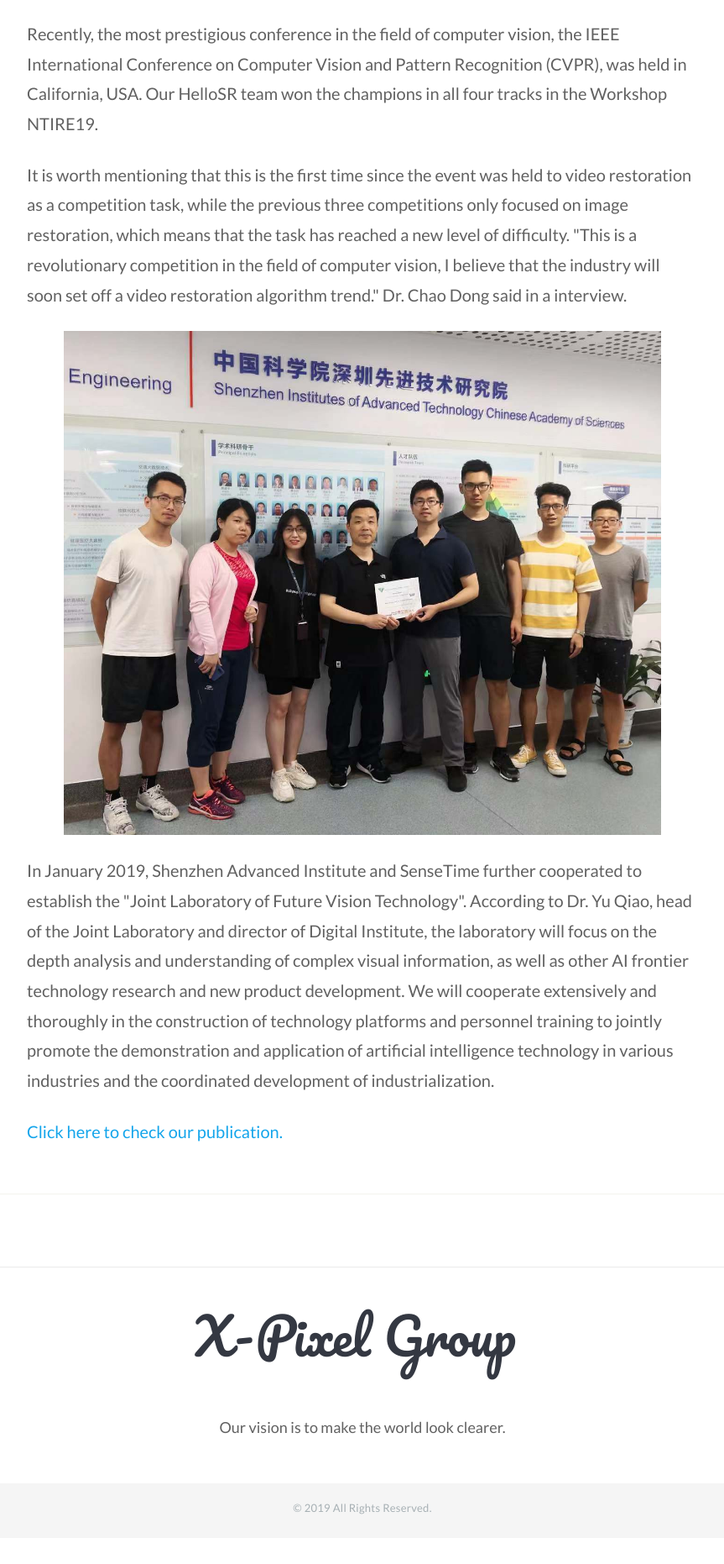
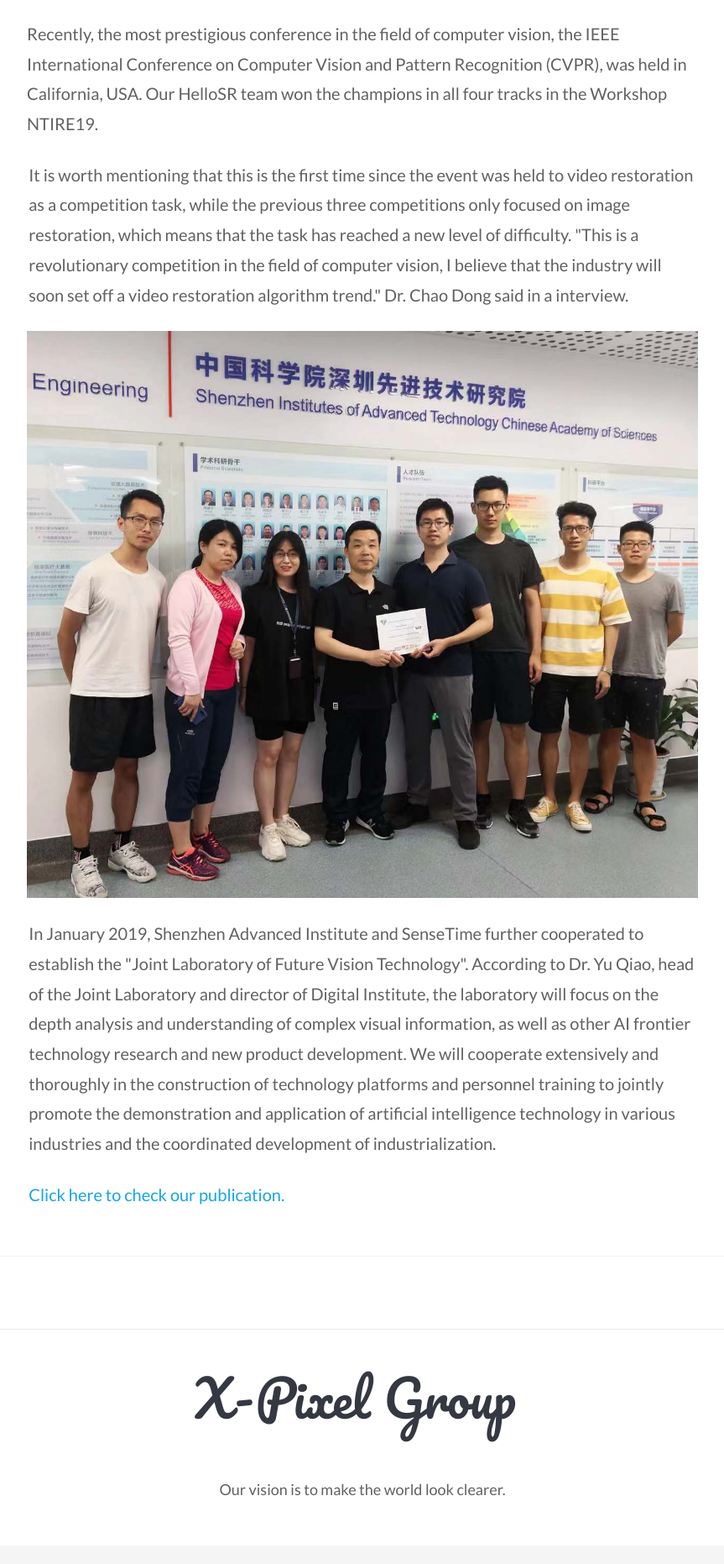
Before and after one commit to SuperLowLevel/SuperLowLevel.github.io, a Jekyll site: the page built from _posts/news/2019-07-02-Our-HelloSR-team-won-the-champions-in-all-four-tracks-in-the-NTIRE19.md, in a window 1280 px wide. Shown: the part 1223-3085 px from the top of the page at 84% size, without its empty margins (208-1071 px from the left). Built offline with Jekyll 4.4.1, drawn with Linux system fonts in a browser that asks for light colours; before the commit the page ends 3054 px from its top, so only the background shows below that.

Commit message:
fix image to adjust mobile

```diff
--- a/_posts/news/2019-07-02-Our-HelloSR-team-won-the-champions-in-all-four-tracks-in-the-NTIRE19.md
+++ b/_posts/news/2019-07-02-Our-HelloSR-team-won-the-champions-in-all-four-tracks-in-the-NTIRE19.md
@@ -15,7 +15,7 @@ code: None  # If has data, post code link here, otherwise None
 paperLink: https://link.springer.com/chapter/10.1007/978-3-319-10593-2_13  # post paper pdf link here
 ---
 
-<center><img src="http://xpixel.group/images/news/ch2.jpg" width = "auto" height = "600"  /></center>
+<center><img src="http://xpixel.group/images/news/ch2.jpg" width = "800" height = "auto"  /></center>
 
 &nbsp;
 &nbsp;
@@ -31,7 +31,7 @@ Our HelloSR team won the champions in all four tracks in the Workshop NTIRE19.
 
 
 <center>
-<p style="font-size:20px;width:800px;text-align:left" >
+<p style="font-size:20px;width:68%;text-align:left" >
 
 It is worth mentioning that this is the first time since the event was held to video restoration as a competition task, while the previous three competitions only focused on image restoration, which means that the task has reached a new level of difficulty. "This is a revolutionary competition in the field of computer vision, I believe that the industry will soon set off a video restoration algorithm trend." Dr. Chao Dong said in a interview.
 
@@ -40,11 +40,11 @@ It is worth mentioning that this is the first time since the event was held to v
 &nbsp;
 
 
-<center><img src="http://xpixel.group/images/news/ch1.jpg" width = "auto" height = "600"  /></center>
+<center><img src="http://xpixel.group/images/news/ch1.jpg" width = "800" height = "auto"  /></center>
 
 &nbsp;
 <center>
-<p style="font-size:20px;width:800px;text-align:left" >
+<p style="font-size:20px;width:68%;text-align:left" >
 
 In January 2019, Shenzhen Advanced Institute and SenseTime further cooperated to establish the "Joint Laboratory of Future Vision Technology". According to Dr. Yu Qiao, head of the Joint Laboratory and director of Digital Institute, the laboratory will focus on the depth analysis and understanding of complex visual information, as well as other AI frontier technology research and new product development. We will cooperate extensively and thoroughly in the construction of technology platforms and personnel training to jointly promote the demonstration and application of artificial intelligence technology in various industries and the coordinated development of industrialization.
 
@@ -53,7 +53,7 @@ In January 2019, Shenzhen Advanced Institute and SenseTime further cooperated to
 &nbsp;
 
 <center>
-<p style="font-size:20px;width:800px;text-align:left" >
+<p style="font-size:20px;width:68%;text-align:left" >
 
 <a href="http://xpixel.group/2019/06/24/EDVR-Video-Restoration-With-Enhanced-Deformable-Convolutional-Networks.html"><font class="text-primary">Click here to check our publication.</font></a>
 
```
Also changed, not shown: _posts/activities/2019-08-09-birthday-chai.md (+2 -2 lines), _posts/news/2019-07-20-Establishment-of-the-X-Pixel-Group.md (+4 -4 lines).
